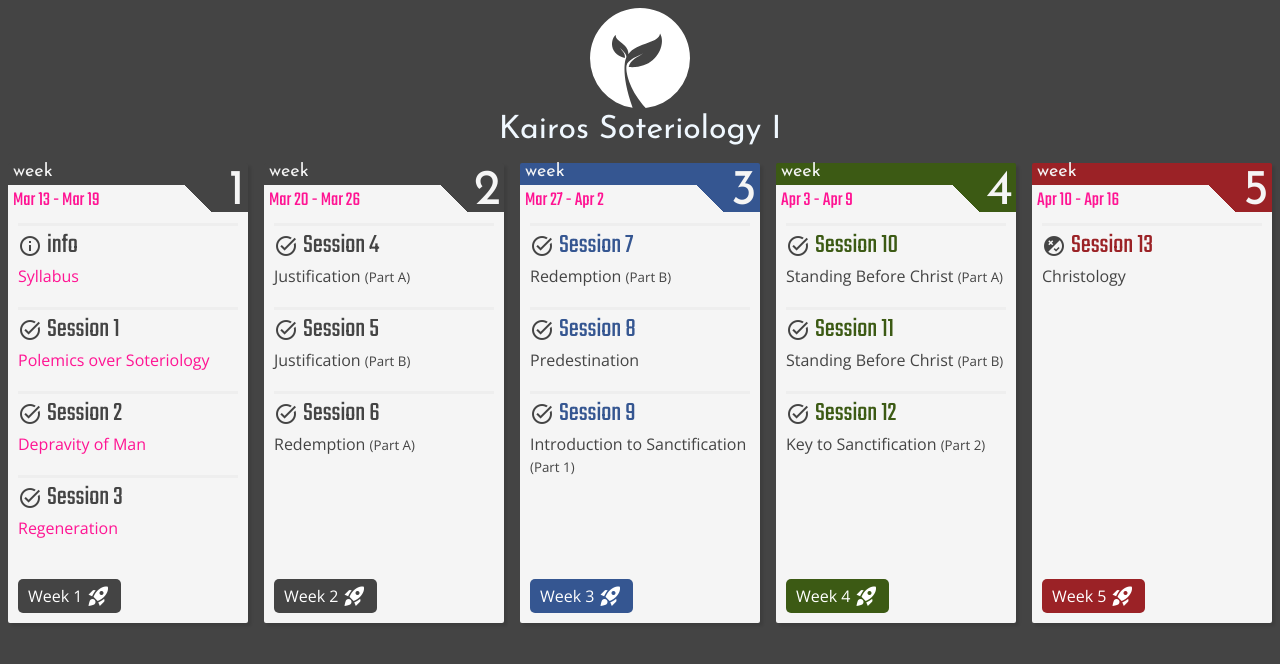
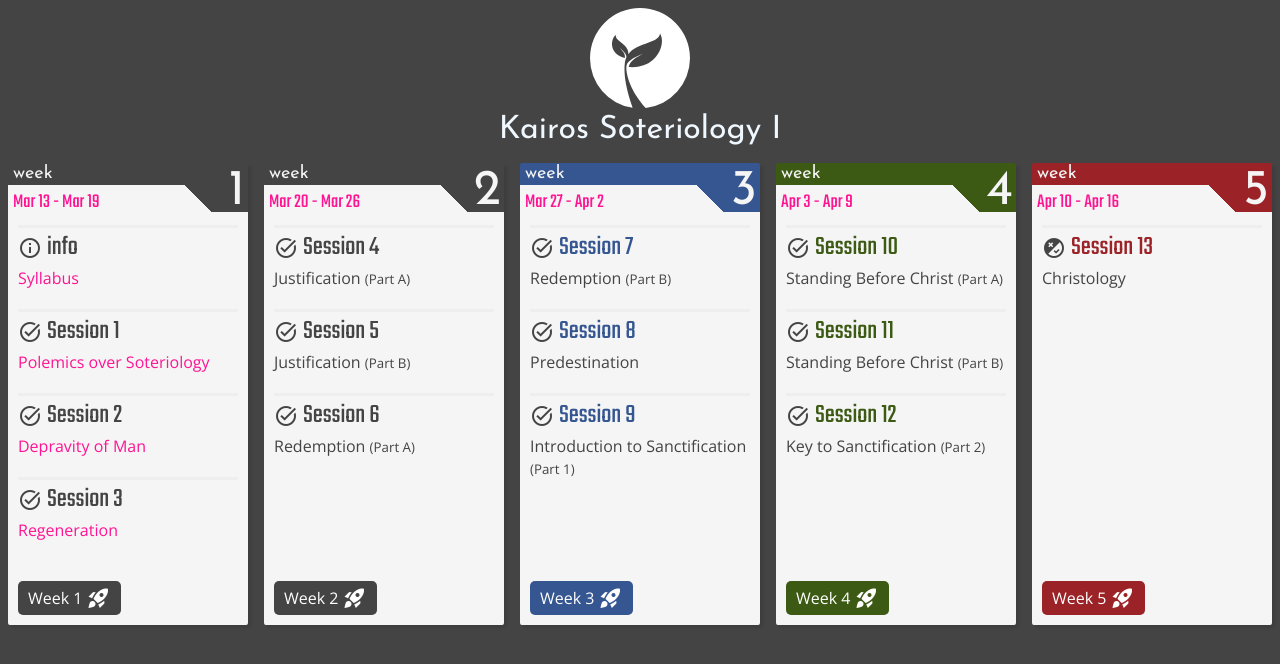
Before and after one commit to GospelTrust/kairos-th-513, a Jekyll site: the page built from docs/index.html, in a window 1280 px wide. Shown: the top 664 px of the page. Built offline with Jekyll 4.4.1, drawn with Linux system fonts in a browser that asks for light colours.

Commit message:
style: Shift tab-top down 2 px

```diff
--- a/docs/assets/css/tab.css
+++ b/docs/assets/css/tab.css
@@ -38,7 +38,7 @@
   font-family: var(--specialFont);
 }
 .top-bar {
-  margin: -25px 0 0 5px;
+  margin: -23px 0 0 5px;
   font-size: 18px;
   text-align: left;
 }
```
